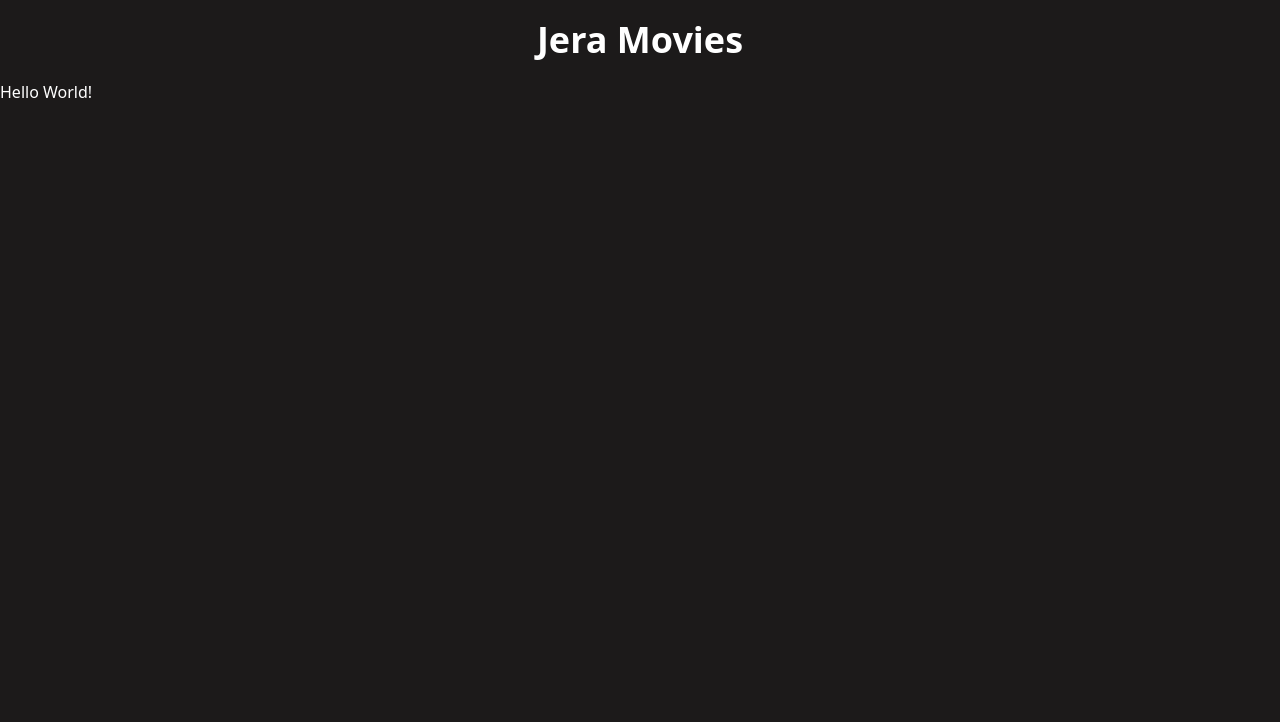
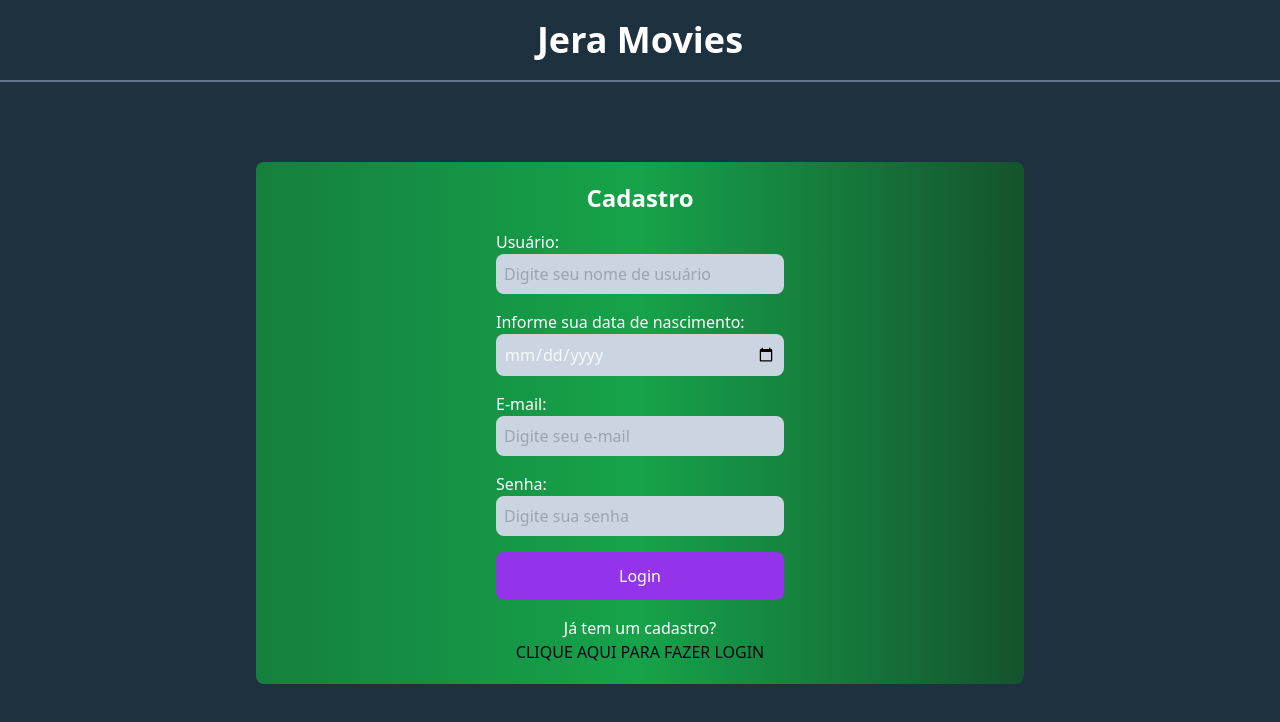
Before and after one commit to Murillou/jera-movies, a React (Vite) app in the folder front-end/: page /register in a window 1280 px wide. Shown: the top 722 px of the page. Built offline with nearby package versions, Linux system fonts and the light colour scheme.

Commit message:
[feat] tela de cadastro adicionada

```diff
--- a/front-end/src/components/Header/Header.tsx
+++ b/front-end/src/components/Header/Header.tsx
@@ -1,6 +1,6 @@
 export function Header() {
   return (
-    <header className="flex justify-center max-w-7xl mx-auto p-5 font-bold text-4xl">
+    <header className="flex justify-center max-w-7xl mx-auto p-5 font-bold text-4xl border-b-2 border-b-slate-500 mb-10">
       <h1>Jera Movies</h1>
     </header>
   );
--- a/front-end/src/components/Login/Login.tsx
+++ b/front-end/src/components/Login/Login.tsx
@@ -6,17 +6,17 @@ import { NavLink } from 'react-router-dom';
 
 export function Login() {
   return (
-    <main className="flex flex-col-reverse justify-center max-w-7xl mx-auto gap-10 items-center bg-base-bg mt-10 sm:flex-row lg:justify-between ">
+    <main className="flex flex-col-reverse justify-center max-w-7xl mx-auto gap-10 items-center mt-10 sm:flex-row lg:justify-between ">
       <section>
         <img
           className="w-72 md:w-80 lg:w-full"
           src={watchingFilm}
-          alt="Casal assistindo filme com pipoca na mão"
+          alt="Garota com gato no pescoço mexendo no notebook"
         />
       </section>
 
       <section className="w-full sm:w-auto">
-        <form className="flex flex-col items-center gap-4 p-5 mx-2 rounded-lg bg-gradient-to-r from-gray-800 via-gray-700 to-gray-900 h-full">
+        <form className="flex flex-col items-center gap-4 p-5 w-full rounded-lg bg-gradient-to-r from-green-700 via-green-600 to-green-900">
           <h1 className="text-2xl">Login</h1>
 
           <div className="flex flex-col w-full">
@@ -52,9 +52,9 @@ export function Login() {
           />
           <div>
             <h4>
-              Ainda não tem uma conta? Faça um{' '}
-              <NavLink to="/register" className="text-green-500 cursor-pointer">
-                CADASTRO
+              Ainda não tem uma conta?{' '}
+              <NavLink to="/register" className="text-slate-950 cursor-pointer">
+                FAÇA UM CADASTRO
               </NavLink>
             </h4>
           </div>
--- a/front-end/src/components/Register/Register.tsx
+++ b/front-end/src/components/Register/Register.tsx
@@ -1,7 +1,48 @@
+import { NavLink } from 'react-router-dom';
+import { Input } from '../Common/Input';
+import { Label } from '../Common/Label';
+
 export function Register() {
   return (
-    <main>
-      <h1>Hello World!</h1>
+    <main className="flex justify-center max-w-3xl mx-auto mt-20">
+      <form className="flex flex-col items-center gap-4 p-5 w-full rounded-lg bg-gradient-to-r from-green-700 via-green-600 to-green-900">
+        <h1 className="text-2xl font-extrabold">Cadastro</h1>
+
+        <div className="flex flex-col w-60 sm:w-72">
+          <Label htmlFor="username" content="Usuário:" />
+          <Input
+            type="text"
+            placeholder="Digite seu nome de usuário"
+            id="username"
+          />
+        </div>
+
+        <div className="flex flex-col w-60 sm:w-72">
+          <Label htmlFor="birthday" content="Informe sua data de nascimento:" />
+          <Input type="date" />
+        </div>
+
+        <div className="flex flex-col w-60 sm:w-72 ">
+          <Label htmlFor="email" content="E-mail:" />
+          <Input type="email" placeholder="Digite seu e-mail" id="email" />
+        </div>
+
+        <div className="flex flex-col w-60 sm:w-72 ">
+          <Label htmlFor="password" content="Senha:" />
+          <Input type="password" placeholder="Digite sua senha" id="password" />
+        </div>
+
+        <button className="bg-purple-600 p-3 w-60 rounded-lg cursor-pointer sm:w-72">
+          Login
+        </button>
+
+        <div className="flex flex-col items-center">
+          <h3>Já tem um cadastro? </h3>
+          <NavLink to="/" className="text-slate-950">
+            CLIQUE AQUI PARA FAZER LOGIN
+          </NavLink>
+        </div>
+      </form>
     </main>
   );
 }
--- a/front-end/src/index.css
+++ b/front-end/src/index.css
@@ -3,6 +3,6 @@
 @tailwind utilities;
 
 body {
-  background-color: #1c1a1a;
+  background-color: #1d313f;
   color: rgb(255, 255, 255);
 }
```
